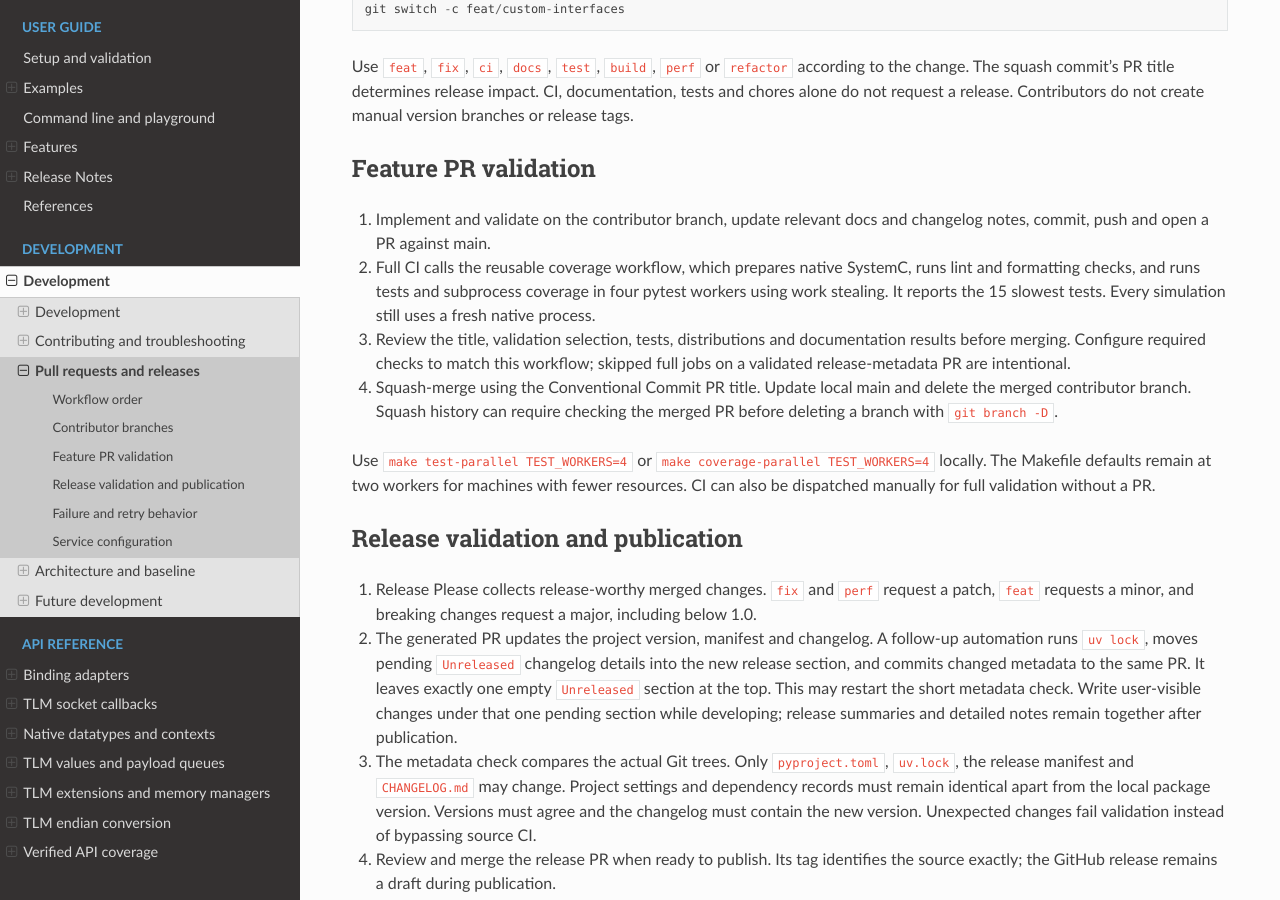
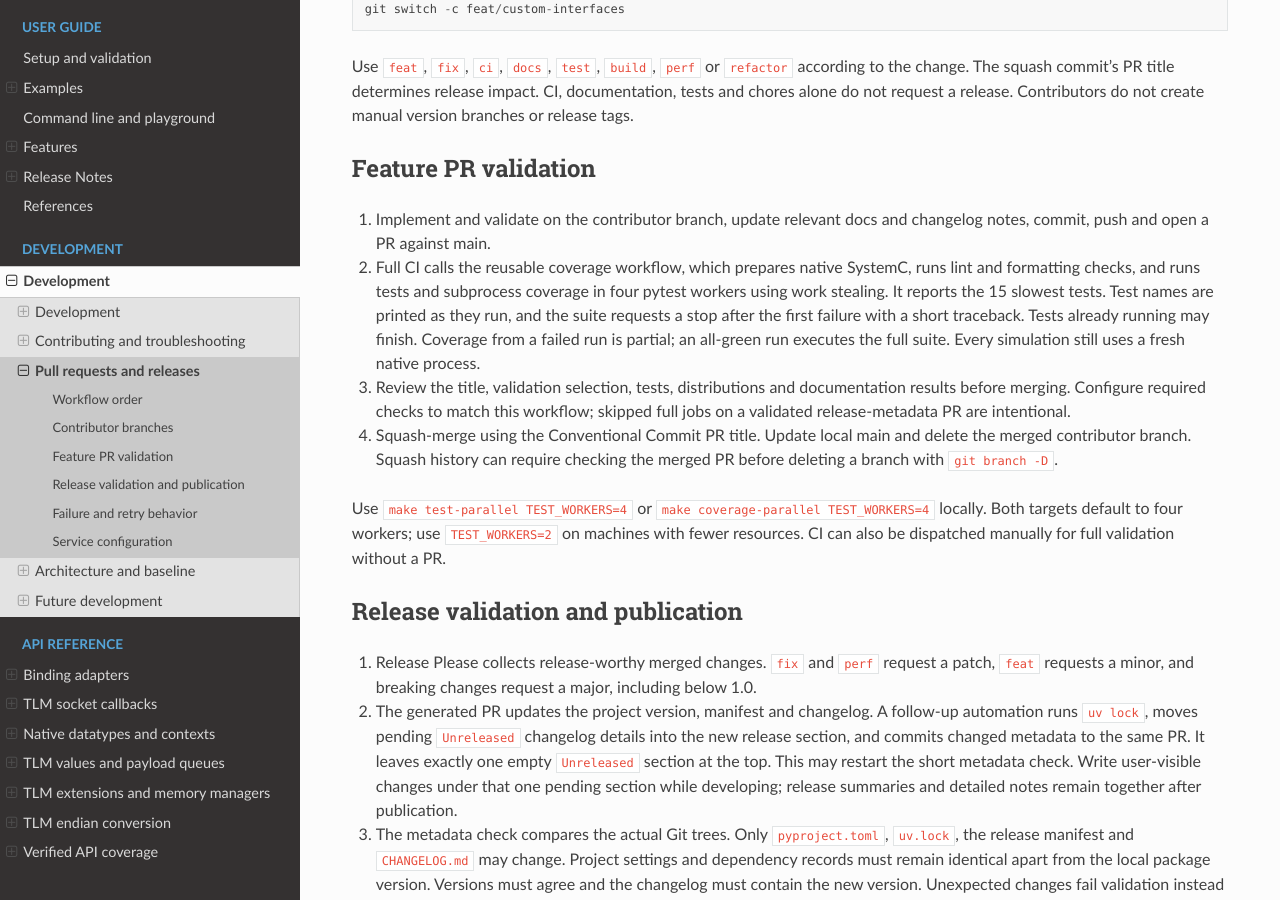
Before and after one commit to amal-khailtash/pysystemc, a Sphinx documentation site: the page built from docs/development/releases.rst, in a window 1280 px wide and 900 px high, scrolled down 921 px. Built offline with Sphinx 7.4.7 and the Read the Docs theme 3.1.0, drawn with Linux system fonts in a browser that asks for light colours.

```diff
--- a/docs/development/releases.rst
+++ b/docs/development/releases.rst
@@ -58,7 +58,10 @@
 2. Full CI calls the reusable coverage workflow, which prepares native SystemC,
    runs lint and formatting checks, and runs tests and subprocess coverage in
    four pytest workers using work stealing. It reports the 15 slowest tests.
-   Every simulation still uses a fresh native process.
+   Test names are printed as they run, and the suite requests a stop after the
+   first failure with a short traceback. Tests already running may finish.
+   Coverage from a failed run is partial; an all-green run executes the full
+   suite. Every simulation still uses a fresh native process.
 3. Review the title, validation selection, tests, distributions and documentation
    results before merging. Configure required checks to match this workflow;
    skipped full jobs on a validated release-metadata PR are intentional.
@@ -67,9 +70,9 @@
    the merged PR before deleting a branch with ``git branch -D``.
 
 Use ``make test-parallel TEST_WORKERS=4`` or
-``make coverage-parallel TEST_WORKERS=4`` locally. The Makefile defaults remain
-at two workers for machines with fewer resources. CI can also be dispatched
-manually for full validation without a PR.
+``make coverage-parallel TEST_WORKERS=4`` locally. Both targets default to four
+workers; use ``TEST_WORKERS=2`` on machines with fewer resources. CI can also be
+dispatched manually for full validation without a PR.
 
 Release validation and publication
 ----------------------------------
```
Also changed, not shown: 2 other files.
